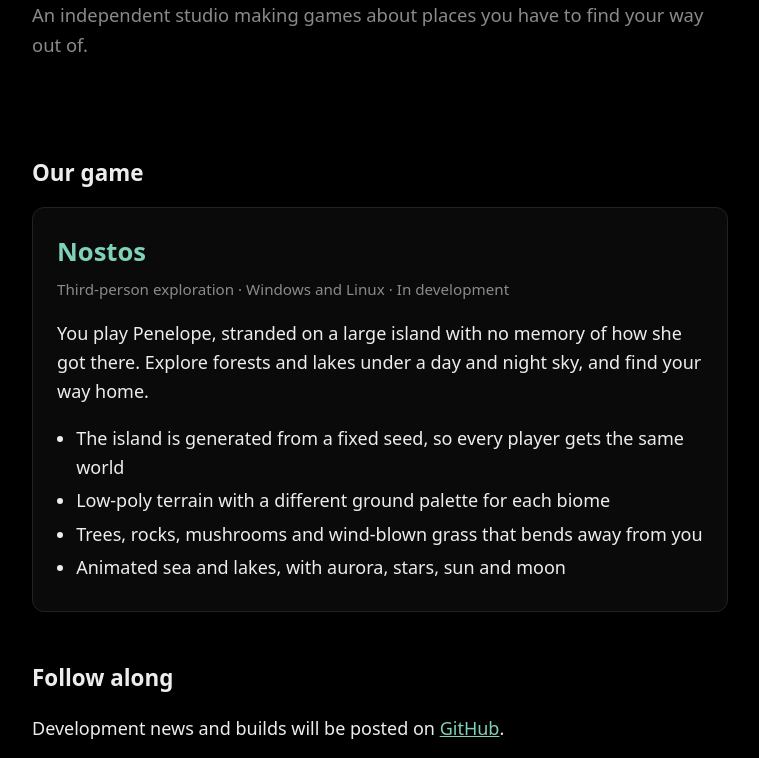
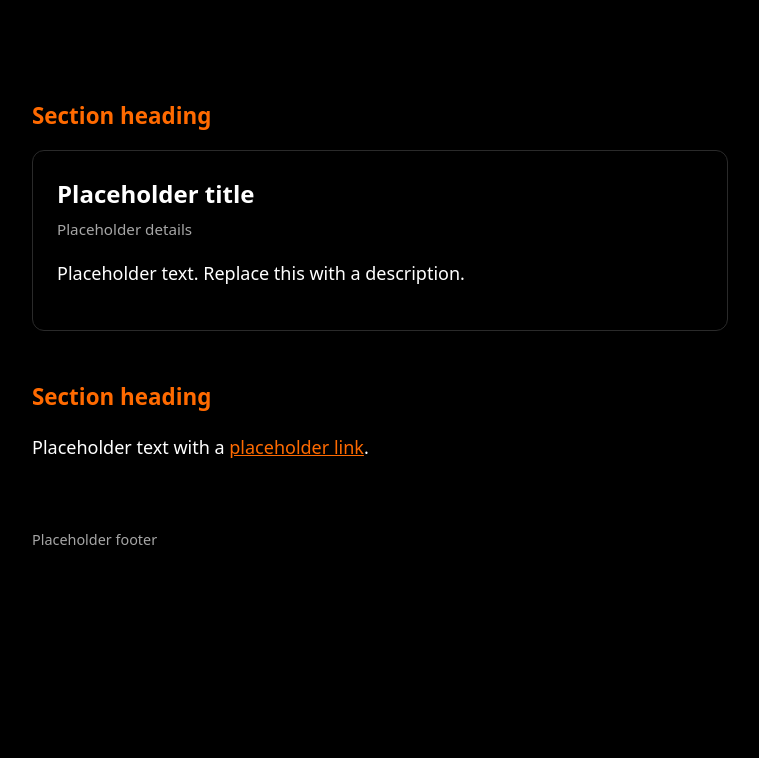
Before and after one commit to kaankaraoglu/desolate-games, a plain HTML site: page index.html in a window 1280 px wide. Shown: the part 206-964 px from the top of the page, without its empty margins (260-1019 px from the left). After the commit the page ends 821 px from the top, so only its background shows below. Drawn offline with Linux system fonts and the light colour scheme; a web font is replaced by a local one.

Commit message:
Placeholder content, black white orange, Cal Sans heading
Co-Authored-By: Claude Sonnet 5.5 <noreply@anthropic.com>

```diff
--- a/index.html
+++ b/index.html
@@ -4,24 +4,23 @@
 <meta charset="utf-8">
 <meta name="viewport" content="width=device-width,initial-scale=1">
 <title>Desolate Games</title>
-<meta name="description" content="Desolate Games makes Nostos, a third-person low-poly island game for Windows and Linux.">
-<meta property="og:title" content="Desolate Games">
-<meta property="og:description" content="Nostos: a third-person low-poly island game. Explore a generated island and find your way home.">
+<meta name="description" content="Placeholder description.">
 <meta name="color-scheme" content="dark">
+<link rel="preconnect" href="https://fonts.googleapis.com">
+<link rel="preconnect" href="https://fonts.gstatic.com" crossorigin>
+<link href="https://fonts.googleapis.com/css2?family=Cal+Sans&display=swap" rel="stylesheet">
 <style>
-:root{--bg:#000;--fg:#ededed;--muted:#8a8a8a;--accent:#7fd1b9;--card:#0a0a0a;--line:#222}
+:root{--bg:#000;--fg:#fff;--muted:#a6a6a6;--accent:#ff6a00;--line:#2a2a2a}
 *{box-sizing:border-box}
 body{margin:0;background:var(--bg);color:var(--fg);font:18px/1.6 system-ui,sans-serif}
 main{max-width:46rem;margin:0 auto;padding:0 1.25rem}
 header{padding:6rem 0 3rem}
-h1{font-size:clamp(2.4rem,8vw,4rem);margin:0 0 .5rem;letter-spacing:-.02em}
+h1{font:400 clamp(2.4rem,8vw,4rem)/1.1 "Cal Sans",system-ui,sans-serif;margin:0 0 .75rem;letter-spacing:-.01em}
 .tag{color:var(--muted);font-size:1.15rem;margin:0}
-h2{font-size:1.4rem;margin:3rem 0 1rem}
-.card{background:var(--card);border:1px solid var(--line);border-radius:12px;padding:1.5rem}
-.card h3{margin:0 0 .25rem;font-size:1.6rem;color:var(--accent)}
+h2{font-size:1.4rem;margin:3rem 0 1rem;color:var(--accent)}
+.card{border:1px solid var(--line);border-radius:12px;padding:1.5rem}
+.card h3{margin:0 0 .25rem;font-size:1.5rem}
 .meta{color:var(--muted);font-size:.95rem;margin:0 0 1rem}
-ul{padding-left:1.2rem;margin:1rem 0 0}
-li{margin:.3rem 0}
 a{color:var(--accent)}
 footer{color:var(--muted);font-size:.9rem;padding:3rem 0 4rem}
 </style>
@@ -30,30 +29,24 @@ footer{color:var(--muted);font-size:.9rem;padding:3rem 0 4rem}
 <main>
 <header>
 <h1>Desolate Games</h1>
-<p class="tag">An independent studio making games about places you have to find your way out of.</p>
+<p class="tag">Placeholder tagline.</p>
 </header>
 
 <section>
-<h2>Our game</h2>
+<h2>Section heading</h2>
 <div class="card">
-<h3>Nostos</h3>
-<p class="meta">Third-person exploration · Windows and Linux · In development</p>
-<p>You play Penelope, stranded on a large island with no memory of how she got there. Explore forests and lakes under a day and night sky, and find your way home.</p>
-<ul>
-<li>The island is generated from a fixed seed, so every player gets the same world</li>
-<li>Low-poly terrain with a different ground palette for each biome</li>
-<li>Trees, rocks, mushrooms and wind-blown grass that bends away from you</li>
-<li>Animated sea and lakes, with aurora, stars, sun and moon</li>
-</ul>
+<h3>Placeholder title</h3>
+<p class="meta">Placeholder details</p>
+<p>Placeholder text. Replace this with a description.</p>
 </div>
 </section>
 
 <section>
-<h2>Follow along</h2>
-<p>Development news and builds will be posted on <a href="https://github.com/kaankaraoglu">GitHub</a>.</p>
+<h2>Section heading</h2>
+<p>Placeholder text with a <a href="#">placeholder link</a>.</p>
 </section>
 
-<footer>© 2026 Desolate Games</footer>
+<footer>Placeholder footer</footer>
 </main>
 </body>
 </html>
```
